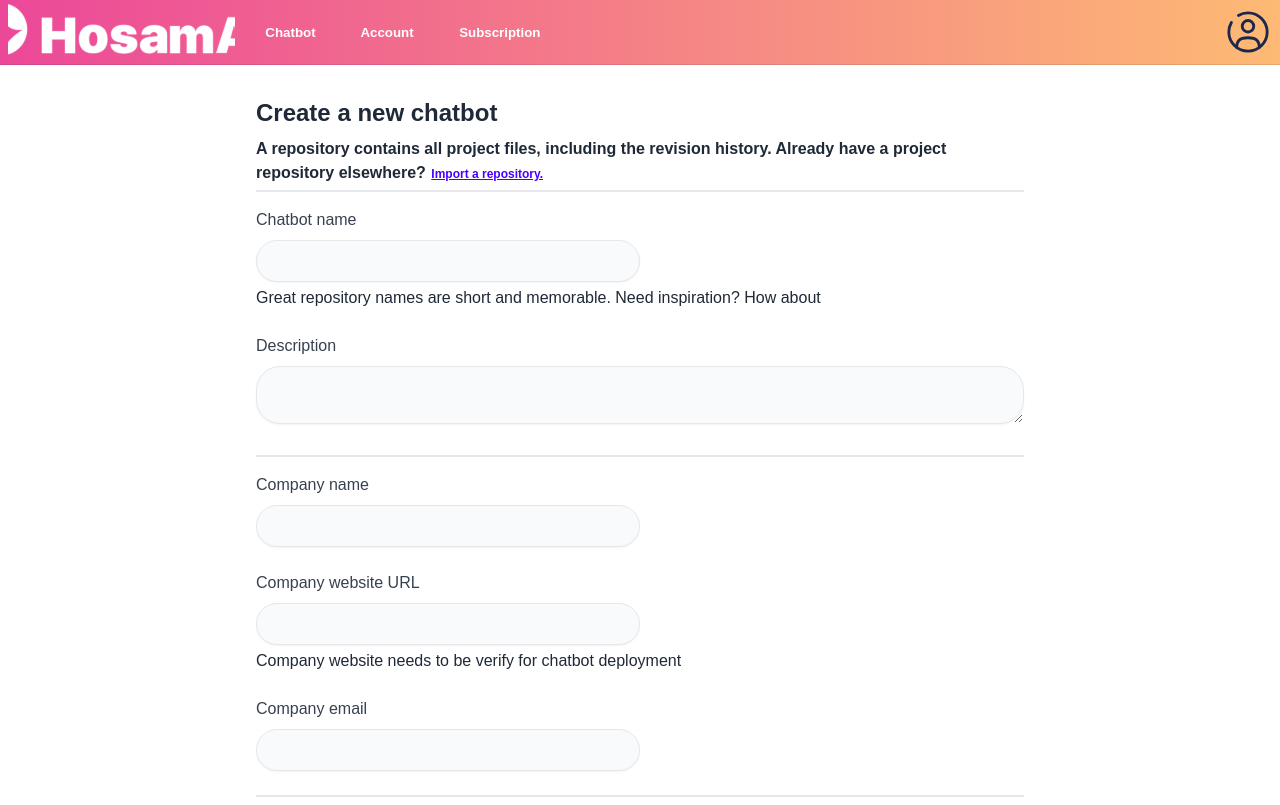
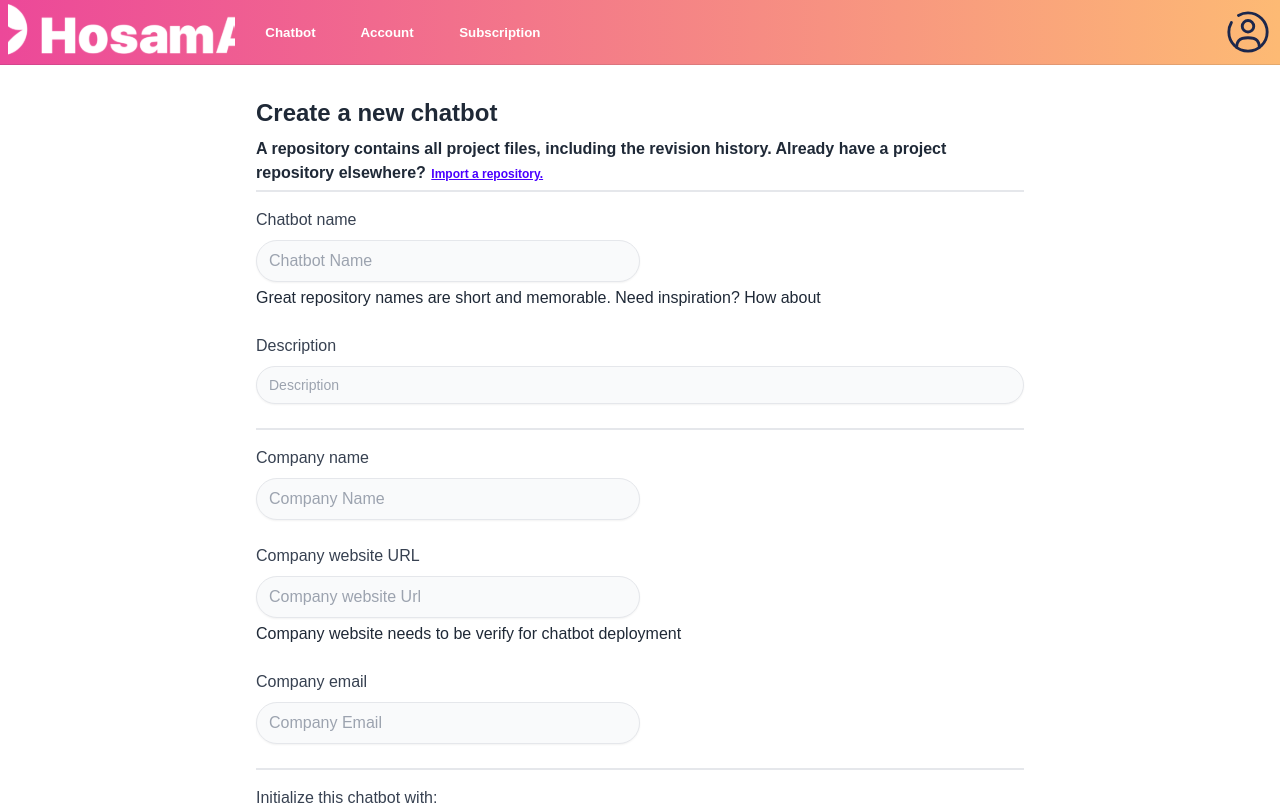
Before and after one commit to shivamrai9/sampleproject, a React (Vite) app: page /addchatbot in a window 1280 px wide. Shown: the top 805 px of the page. Built offline with nearby package versions, Linux system fonts and the light colour scheme.

Commit message:
form subiting using reacthookform

```diff
--- a/package.json
+++ b/package.json
@@ -13,6 +13,7 @@
     "axios": "^1.6.5",
     "react": "^18.2.0",
     "react-dom": "^18.2.0",
+    "react-hook-form": "^7.51.1",
     "react-router-dom": "^6.22.3"
   },
   "devDependencies": {
--- a/src/pages/ChatBotForm.jsx
+++ b/src/pages/ChatBotForm.jsx
@@ -1,39 +1,11 @@
 import React, { useState } from 'react'
+import { useForm } from 'react-hook-form';
+
 
 const ChatBotForm = () => {
-
-  const [formData, setFormData] = useState({
-    chatbotName: '',
-    description: '',
-    companyName: '',
-    companyWebsiteUrl: '',
-    companyEmail: '',
-    greetings: false,
-    introduction: false,
-    smallTalk: false,
-    weatherReport: false,
-    jokesAndHumor: false,
-    timeAndDate: false,
-    queries: false,
-    goodbyeMessage: false,
-    simpleGames: false,
-  });
-
-  const handleChange = (e) => {
-    const { name, value, type, checked } = e.target;
-    const newValue = type === 'checkbox' ? checked : value;
-
-    setFormData({
-      ...formData,
-      [name]: newValue,
-    });
-  };
-
-  const handleSubmit = (event) => {
-    event.preventDefault();
-    console.log('Form Data:', formData);
-    // Add further form submission logic here
-  };
+  const { register, handleSubmit, formState: { errors } } = useForm();
+  const onSubmit = data => console.log(data);
+  console.log(errors);
 
   return (
     <>
@@ -42,7 +14,7 @@ const ChatBotForm = () => {
           <h2 className="text-2xl font-semibold mb-2">Create a new chatbot</h2>
           <p className="mb-1 font-semibold">A repository contains all project files, including the revision history. Already have a project repository elsewhere? <span className='btn btn-link btn-xs p-0 '> Import a repository.</span></p>
           <hr className="border-b  mb-4"></hr>
-          <form onSubmit={handleSubmit}>
+          <form onSubmit={handleSubmit(onSubmit)}>
             <div className="mb-6">
               <label
                 htmlFor="chatbotName"
@@ -50,15 +22,9 @@ const ChatBotForm = () => {
               >
                 Chatbot name
               </label>
-              <input
-                type="text"
-                id="chatbotName"
-                name="chatbotName"
+              <input type="text"
                className="shadow-sm bg-gray-50 border focus:ring-indigo-500 focus:border-indigo-500 rounded-3xl w-1/2 py-2 px-3 mb-1 text-base text-gray-700 outline-none"
-                onChange={handleChange}
-                value={formData.chatbotName}
-                required
-              />
+               placeholder="Chatbot Name" {...register("Chatbot Name", {required: true})} />
               <p className="mb-1">Great repository names are short and memorable. Need inspiration? How about</p>
             </div>
              <div className="mb-6">
@@ -68,15 +34,10 @@ const ChatBotForm = () => {
               >
                 Description
               </label>
-              <textarea
-                id="description"
-                name="description"
+               <input
+               type="text"
                className="shadow-sm bg-gray-50 border focus:ring-indigo-500 focus:border-indigo-500 rounded-3xl w-full py-2 px-3 text-sm text-gray-700 outline-none"
-                onChange={handleChange}
-                value={formData.description}
-                required
-              />
-
+               placeholder="Description" {...register("Description", {required: true})} />
             </div>
             <hr className="border-b  mb-4"></hr>
             <div className="mb-6">
@@ -88,13 +49,8 @@ const ChatBotForm = () => {
               </label>
               <input
                type="text"
-                id="companyName"
-                name="companyName"
                className="shadow-sm w-1/2  bg-gray-50 border focus:ring-indigo-500 focus:border-indigo-500 rounded-3xl  py-2 px-3 text-base text-gray-700 outline-none"
-                onChange={handleChange}
-                value={formData.companyName}
-                required
-              />
+               placeholder="Company Name" {...register("Company Name", {required: true})} />
             </div>
             <div className="mb-6">
               <label
@@ -103,15 +59,9 @@ const ChatBotForm = () => {
               >
                 Company website URL
               </label>
-              <input
-                type="text"
-                id="companyWebsiteUrl"
-                name="companyWebsiteUrl"
+              <input type="url"
               className="shadow-sm w-1/2  bg-gray-50 border mb-1 focus:ring-indigo-500 focus:border-indigo-500 rounded-3xl  py-2 px-3 text-base text-gray-700 outline-none"
-                onChange={handleChange}
-                value={formData.companyWebsiteUrl}
-                required
-              />
+               placeholder="Company website Url" {...register("Company website Url", {required: true})} />
               <p className="mb-1">Company website needs to be verify for chatbot deployment</p>
             </div>
             <div className="mb-6">
@@ -121,16 +71,9 @@ const ChatBotForm = () => {
               >
                 Company email
               </label>
-              <input
-                type="email"
-                id="companyEmail"
-                name="companyEmail"
+              <input type="email"
               className="shadow-sm w-1/2  bg-gray-50 border focus:ring-indigo-500 focus:border-indigo-500 rounded-3xl  py-2 px-3 text-base text-gray-700 outline-none"
-                onChange={handleChange}
-                value={formData.companyEmail}
-                required
-              />
-
+               placeholder="Company Email" {...register("Company Email", {required: true})} />
             </div>
             <hr className="border-b  mb-4"></hr>
             <div className="mb-14">
@@ -142,51 +85,51 @@ const ChatBotForm = () => {
               </p>
               <div className="flex flex-wrap justify-center align-middle items-center py-0">
                 <div className="w-full md:w-1/3 mb-4">
-                  <label className="flex items-center mb-2">
-                    <input type="checkbox"  className="w-5 h-5 rounded focus:ring-2" name='greetings' checked={formData.greetings} onChange={handleChange}/>
+                  <label className="flex items-center mb-2" htmlFor="greetings">
+                    <input type="checkbox"  className="w-5 h-5 rounded focus:ring-2" id="greetings" {...register("greetings")} />
                          <span className="ml-2 text-gray-700">Greetings</span>
                   </label>
-                  <label className="flex items-center mb-2">
-                    <input type="checkbox" className="w-5 h-5 rounded focus:ring-2" name='introduction' checked={formData.introduction} onChange={handleChange} />
+                  <label className="flex items-center mb-2" htmlFor='introduction'>
+                    <input type="checkbox" className="w-5 h-5 rounded focus:ring-2" id='introduction' {...register("introduction")} />
                     <span className="ml-2 text-gray-700">Introduction</span>
                   </label>
-                  <label className="flex items-center">
-                    <input type="checkbox" className="w-5 h-5 rounded focus:ring-2" name='smallTalk' checked={formData.smallTalk} onChange={handleChange} />
+                  <label className="flex items-center" htmlFor='smalltalk'>
+                    <input type="checkbox" className="w-5 h-5 rounded focus:ring-2" id='smalltalk' {...register('smalltalk')}/>
                     <span className="ml-2 text-gray-700">Small Talk</span>
                   </label>
                 </div>
                 <div className="w-full md:w-1/3 mb-4">
-                  <label className="flex items-center mb-2">
-                    <input type="checkbox" className="w-5 h-5 rounded focus:ring-2" name='weatherReport' checked={formData.weatherReport} onChange={handleChange}/>
+                  <label className="flex items-center mb-2" htmlFor='weatherreport'>
+                    <input type="checkbox" className="w-5 h-5 rounded focus:ring-2" id='weatherreport' {...register('weatherreport')} />
                     <span className="ml-2 text-gray-700">Weather report</span>
                   </label>
-                  <label className="flex items-center mb-2">
-                    <input type="checkbox" className="w-5 h-5 rounded focus:ring-2" name='jokesAndHumor' checked={formData.jokesAndHumor} onChange={handleChange}/>
+                  <label className="flex items-center mb-2" htmlFor='jkokes&humor'>
+                    <input type="checkbox" className="w-5 h-5 rounded focus:ring-2" id='jkokes&humor' {...register('jkokes&humor')}/>
                     <span className="ml-2 text-gray-700">Jokes and Humor</span>
                   </label>
-                  <label className="flex items-center">
-                    <input type="checkbox" className="w-5 h-5 rounded focus:ring-2" name='timeAndDate' checked={formData.timeAndDate} onChange={handleChange}/>
+                  <label className="flex items-center" htmlFor='time&date'>
+                    <input type="checkbox" className="w-5 h-5 rounded focus:ring-2" id='time&date' {...register('time&date')}/>
                     <span className="ml-2 text-gray-700">Time and Date</span>
                   </label>
                 </div>
                 <div className="w-full md:w-1/3 mb-4">
-                  <label className="flex items-center mb-2">
-                    <input type="checkbox" className="w-5 h-5 rounded focus:ring-2" name='queries' checked={formData.queries} onChange={handleChange}/>
+                  <label className="flex items-center mb-2" htmlFor='queries'>
+                    <input type="checkbox" className="w-5 h-5 rounded focus:ring-2" id='queries' {...register('queries')}/>
                     <span className="ml-2 text-gray-700">Queries</span>
                   </label>
-                  <label className="flex items-center mb-2">
-                    <input type="checkbox" className="w-5 h-5 rounded focus:ring-2" name='goodbyeMessage' checked={formData.goodbyeMessage} onChange={handleChange}/>
+                  <label className="flex items-center mb-2" htmlFor='goodbyemessage'>
+                    <input type="checkbox" className="w-5 h-5 rounded focus:ring-2" id='goodbyemessage' {...register('goodbyemessage')}/>
                     <span className="ml-2 text-gray-700">Goodbye Message</span>
                   </label>
-                  <label className="flex items-center">
-                    <input type="checkbox" className="w-5 h-5 rounded focus:ring-2" name='simpleGames' checked={formData.simpleGames} onChange={handleChange}/>
+                  <label className="flex items-center" htmlFor='simpletextbasedgames'>
+                    <input type="checkbox" className="w-5 h-5 rounded focus:ring-2" id='simpletextbasedgames' {...register('simpletextbasedgames')}/>
                     <span className="ml-2 text-gray-700">Simple text-based games</span>
                   </label>
                 </div>
               </div>
             </div>
-            <div className="mb-6 text-end"  type="submit">
-              <button className="btn btn-sm px-12  bg-black hover:bg-slate-900 text-white rounded-full" >
+            <div className="mb-6 text-end"  >
+              <button type="submit" className="btn btn-sm px-12  bg-black hover:bg-slate-900 text-white rounded-full" >
                 Create Chatbot
               </button>
             </div>
```
Also changed, not shown: 1 other file (tests, documents, lock files or other folders). Lines whose indentation alone changed are shown as unchanged.
